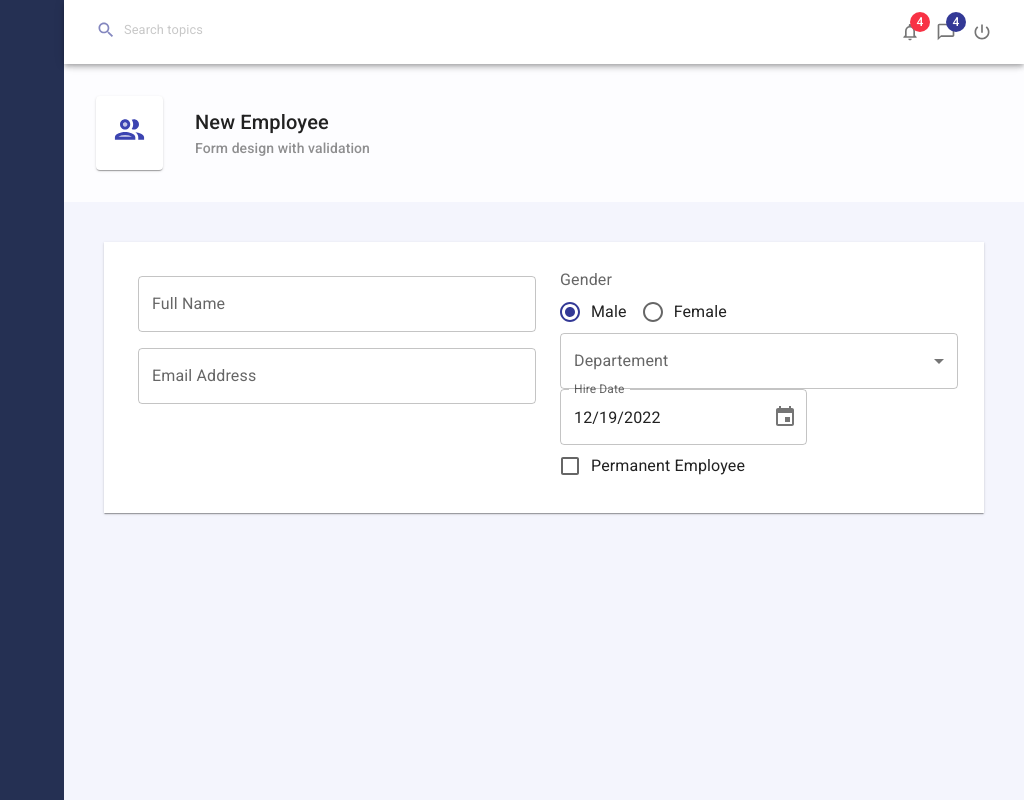
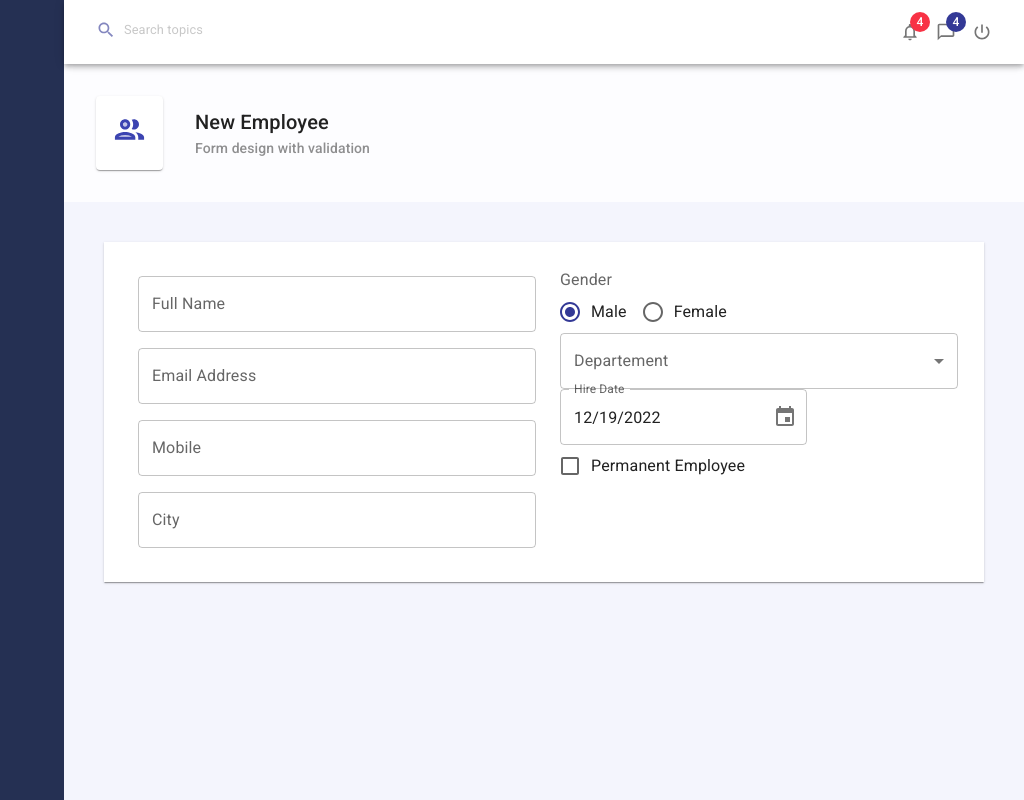
Before and after one commit to urbain32/complete-mui-system, a React (Create React App) app: page / in a window 1280 px wide. Shown: the whole page, without its empty margins (256-1280 px from the left). Built offline with nearby package versions, Linux system fonts and the light colour scheme.

Commit message:
creating input for mobule and city

```diff
--- a/src/pages/employees/EmployeesForm.js
+++ b/src/pages/employees/EmployeesForm.js
@@ -37,6 +37,18 @@ const EmployeesForm = () => {
             value={values.email}
             onChange={handleInputChange}
           />
+          <Controls.Input
+            label="Mobile"
+            name="mobile"
+            value={values.mobile}
+            onChange={handleInputChange}
+          />
+          <Controls.Input
+            label="City"
+            name="city"
+            value={values.city}
+            onChange={handleInputChange}
+          />
         </Grid>
         <Grid item xs={6}>
           <Controls.RadioGroupField
```
